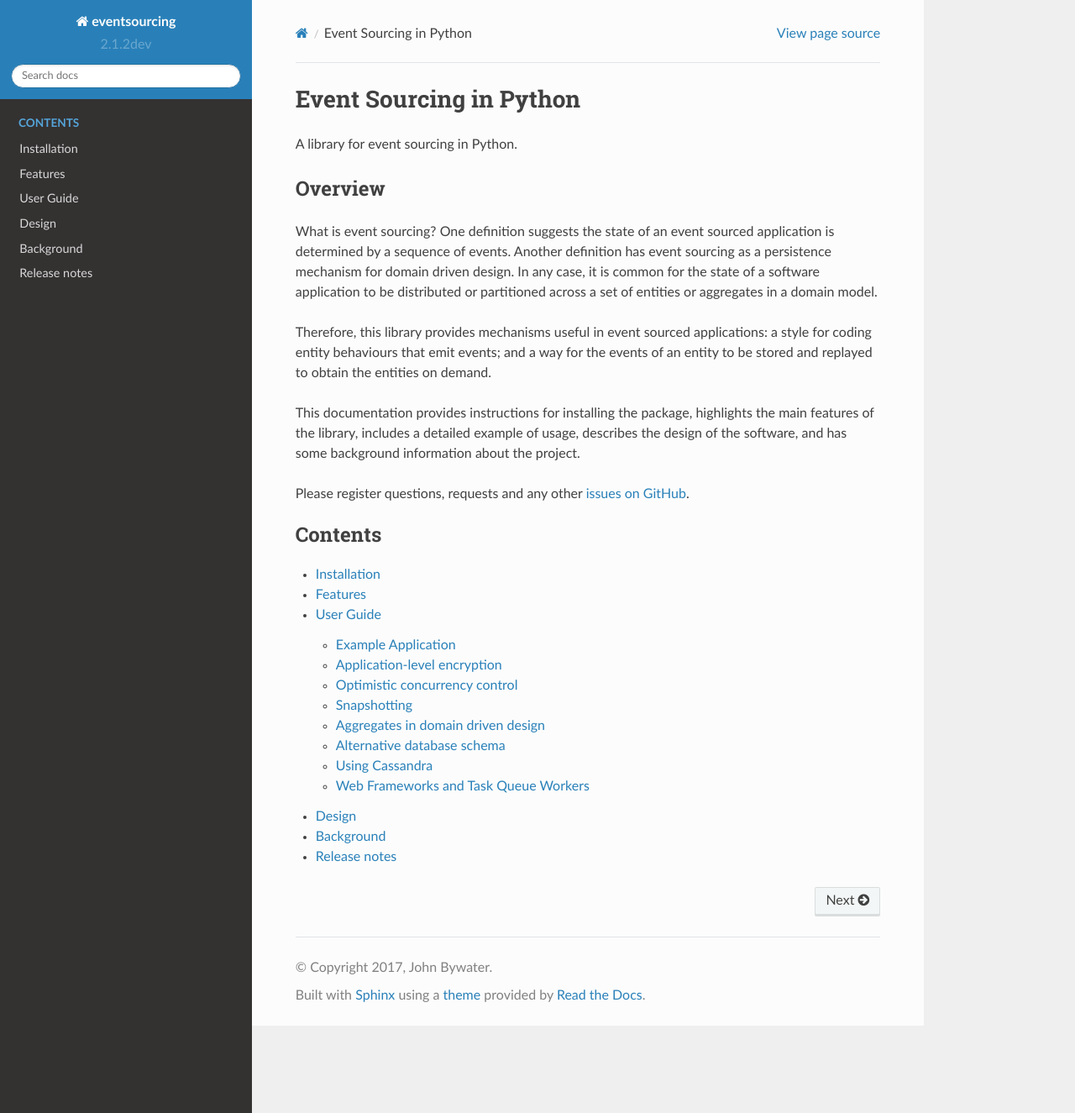
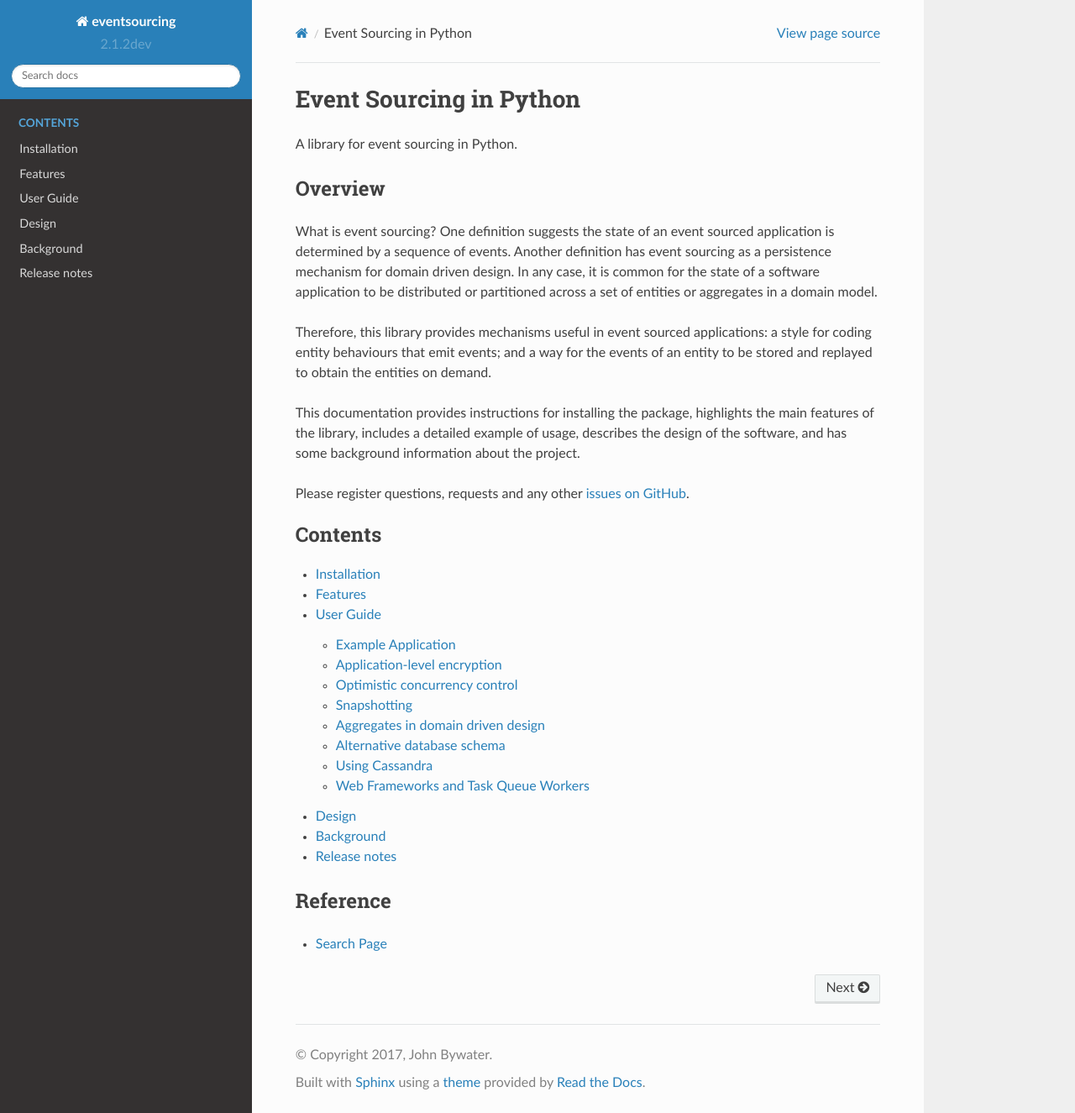
Before and after one commit to pyeventsourcing/eventsourcing, a Sphinx documentation site: the page built from docs/index.rst, in a window 1280 px wide and 1325 px high. Shown: the whole window at 84% size. Built offline with Sphinx 7.4.7 and the Read the Docs theme 2.0.0, drawn with Linux system fonts in a browser that asks for light colours.

Commit message:
Uncommented link to search page

```diff
--- a/docs/index.rst
+++ b/docs/index.rst
@@ -42,12 +42,12 @@ Please register questions, requests and any other `issues on GitHub
    topics/release_notes
 
 
-..  Reference
-..  =========
+Reference
+=========
 
 ..  * :ref:`genindex`
 ..  * :ref:`modindex`
-..  * :ref:`search`
+* :ref:`search`
 
 .. .. toctree::
 ..    :maxdepth: 1
```
